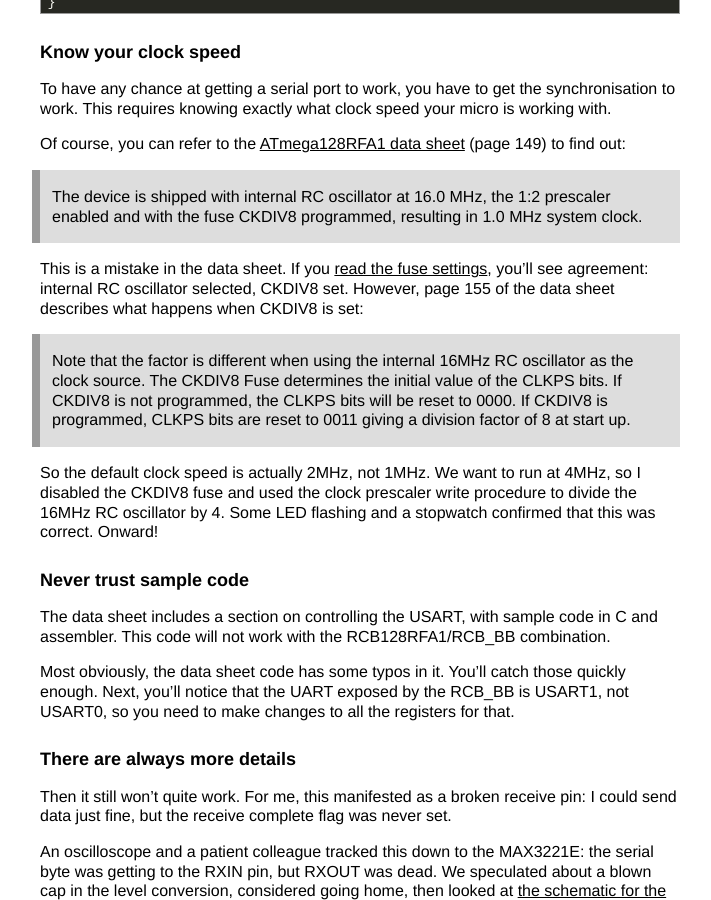
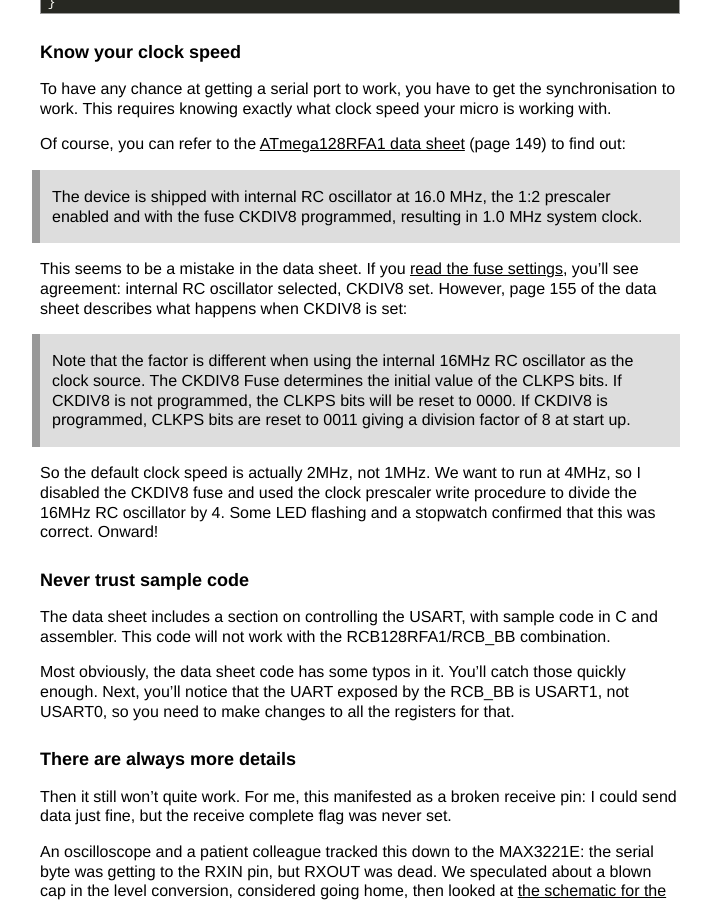
Before and after one commit to alisdair/alisdair.github.com, a Jekyll site: the page built from _posts/2011-11-04-rcb128rfa1-uart.md, in a window 1280 px wide and 900 px high, scrolled down 1286 px. Shown: the whole window, without its empty margins (280-991 px from the left). Built offline with Jekyll 4.4.1, drawn with Linux system fonts in a browser that asks for light colours; Markdown is read by kramdown in place of the engine named in the settings; some of the changed text lies outside the part shown.

Commit message:
Time for some equivocating.

```diff
--- a/_posts/2011-11-04-rcb128rfa1-uart.md
+++ b/_posts/2011-11-04-rcb128rfa1-uart.md
@@ -60,7 +60,7 @@ Of course, you can refer to the [ATmega128RFA1 data sheet](http://www.atmel.com/
 > The device is shipped with internal RC oscillator at 16.0 MHz, the 1:2 prescaler enabled
 and with the fuse CKDIV8 programmed, resulting in 1.0 MHz system clock.
 
-This is a mistake in the data sheet. If you [read the fuse settings](http://hackingwithgum.com/2009/11/05/dumping-avr-fuse-settings-in-bash/), you'll see agreement: internal RC oscillator selected, CKDIV8 set. However, page 155 of the data sheet describes what happens when CKDIV8 is set:
+This seems to be a mistake in the data sheet. If you [read the fuse settings](http://hackingwithgum.com/2009/11/05/dumping-avr-fuse-settings-in-bash/), you'll see agreement: internal RC oscillator selected, CKDIV8 set. However, page 155 of the data sheet describes what happens when CKDIV8 is set:
 
 > Note that the factor is different when using the internal 16MHz RC oscillator as the clock source. The CKDIV8 Fuse determines the initial value of the CLKPS bits. If CKDIV8 is not programmed, the CLKPS bits will be reset to 0000. If CKDIV8 is programmed, CLKPS bits are reset to 0011 giving a division factor of 8 at start up.
 
```
Also changed, not shown: other parts of _posts/2011-11-04-rcb128rfa1-uart.md (+1 -1 lines).
